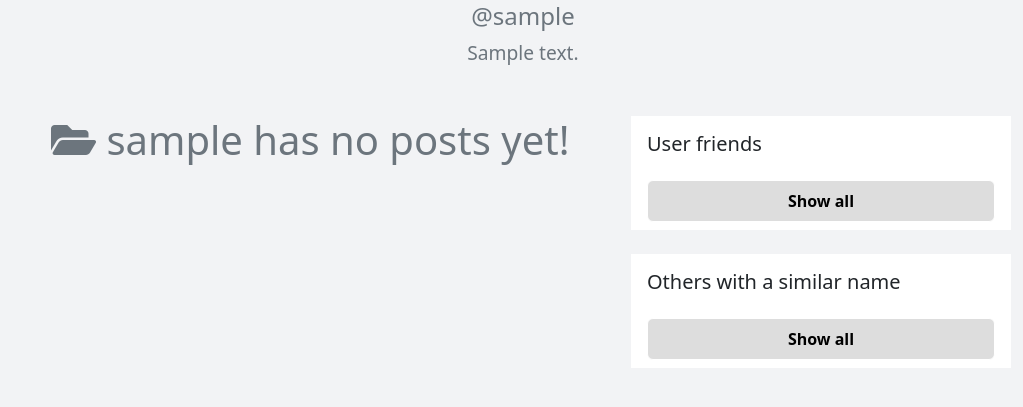
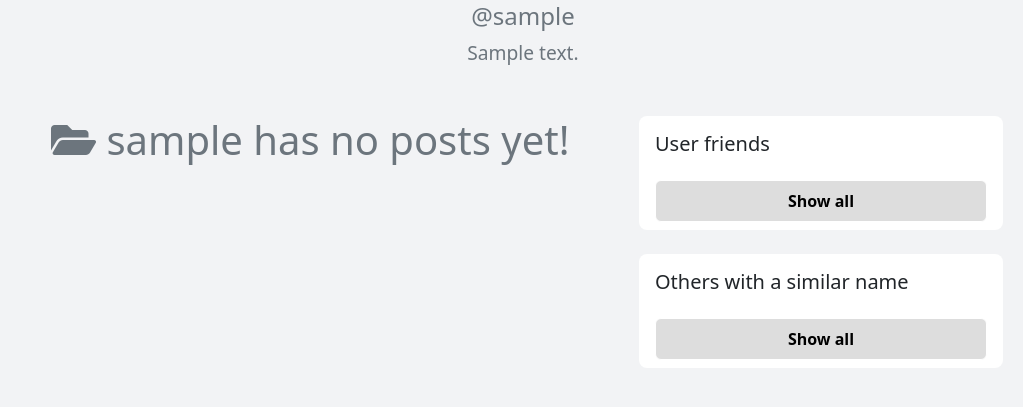
Before and after one commit to Apoorva-Shukla/plasma, a Django app: a page that uses profile_page/templates/profile_page/profile_content.html in a window 1280 px wide. Shown: the part 922-1329 px from the top of the page, without its empty margins (257-1280 px from the left). Run offline with Django 3.2, Linux system fonts and the light colour scheme; tables that the repository leaves empty hold one stand-in row (values such as "Sample post"); grey boxes marked "Sample" are stand-in pictures; some libraries are stand-ins or nearby versions.

Commit message:
fixed styling and padding

```diff
--- a/profile_page/static/profile_page/css/profile_content.css
+++ b/profile_page/static/profile_page/css/profile_content.css
@@ -13,10 +13,6 @@
 	left: 0;
 	background-color: var(--hovercolor);
 	/* border-radius: 0 0 16px 16px; */
-}
-
-.op-btns {
-	background-color: #f2f3f5;
 }
 
 .avatar-img {
@@ -198,6 +194,10 @@
 	width: 380px;
 }
 
+.post-aside .divs {
+	border-radius: 8px;
+}
+
 .post-aside img {
 	width: 60px;
 	height: 60px;
--- a/profile_page/templates/profile_page/profile_content.html
+++ b/profile_page/templates/profile_page/profile_content.html
@@ -32,7 +32,7 @@
 							<img id="id_avatar_img" class="avatar-img"
 								src="{% static 'profile_page/images/default_avatar.jpg' %}">
 							{% endif %}
-							<div class="op-btns w-100 d-flex mb-3 py-2 bg-light border"
+							<div class="op-btns w-100 d-flex mb-3 py-2 bg-white border"
 								style="justify-content: space-between;">
 								{% if page.user == profile.user %}
 								<button class="mx-2 d-block btn button-green">Settings</button>
@@ -302,10 +302,10 @@
 
 
 
-			<div class="post-aside">
+			<div class="post-aside px-2">
 				<div class="post-aside-wrapper">
 
-					<div class="user-friends bg-white py-2 mb-4">
+					<div class="user-friends divs bg-white py-2 mb-4">
 						<span class="d-block h5 my-2 mb-4 px-3">User friends</span>
 
 						<div class="px-3 d-block text-center">
@@ -329,7 +329,7 @@
 					</div>
 
 
-					<div class="simi-names bg-white py-2 mb-4">
+					<div class="simi-names divs bg-white py-2 mb-4">
 						<span class="d-block h5 my-2 mb-4 px-3">Others with a similar name</span>
 
 						{% for i in simi_users %}
```
